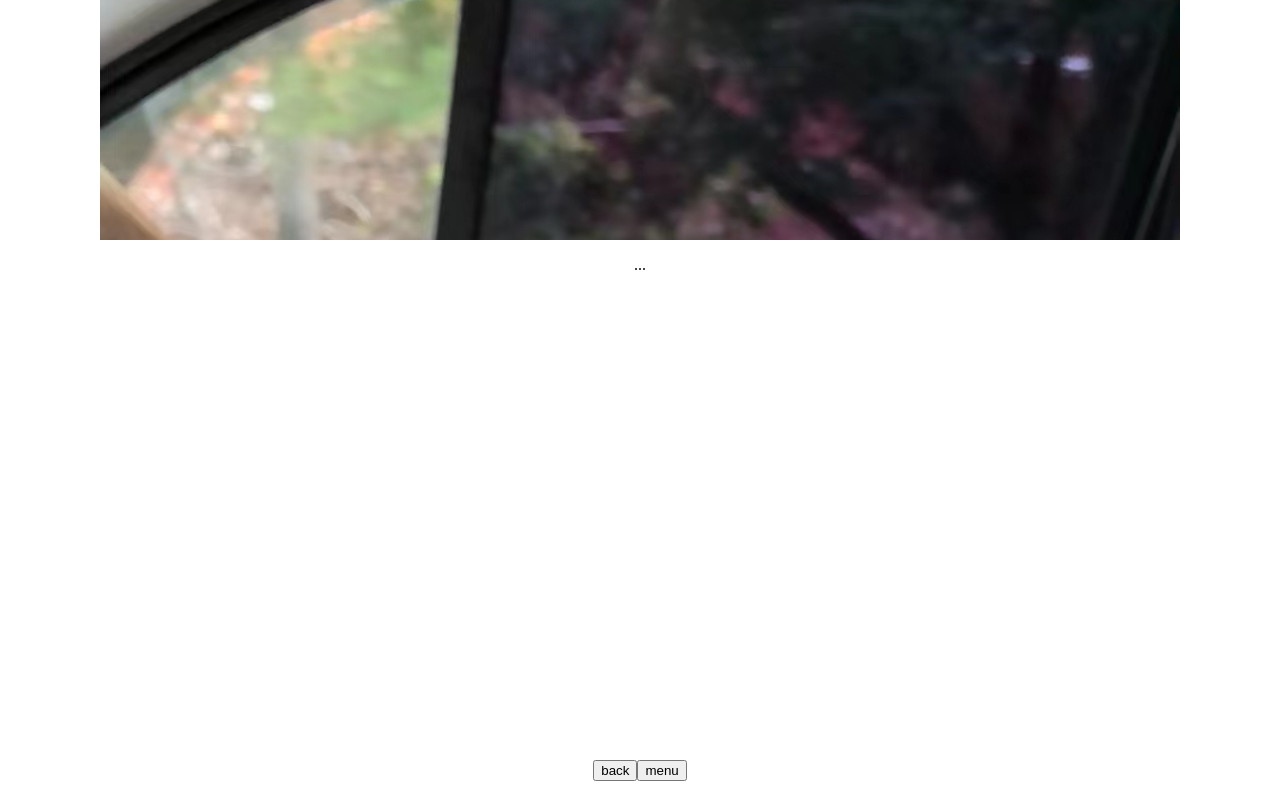
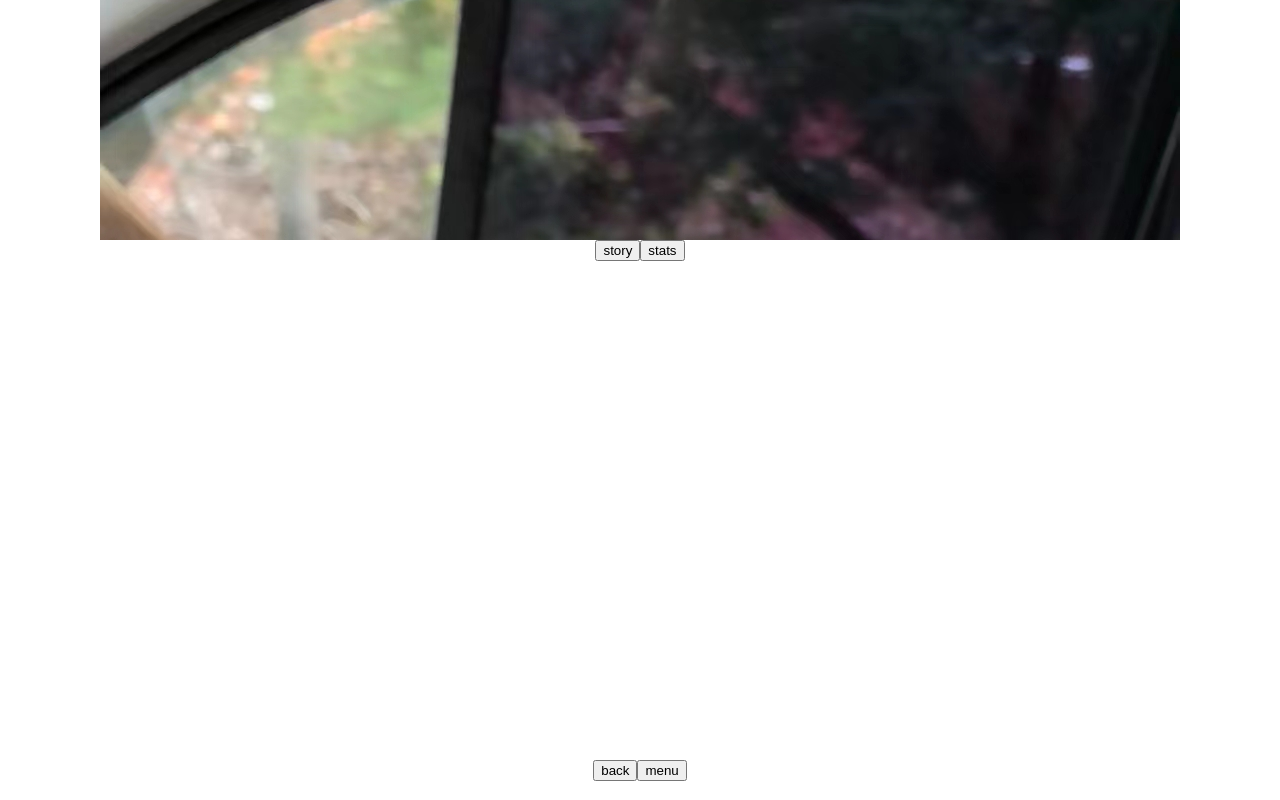
Before and after one commit to Dale146/portfolio, a React (Create React App) app: page / in a window 1280 px wide. Both pictures are taken after a click on the button "menu". Built offline with nearby package versions, Linux system fonts and the light colour scheme.

Commit message:
update show component functions

```diff
--- a/src/Pages/About.js
+++ b/src/Pages/About.js
@@ -1,36 +1,61 @@
-import React from "react";
-import { useState } from "react";
+import React, { useState } from "react";
 import Mystats from "../components/stats";
 import Story from "../components/story";
 import Mymenu from "../components/menu";
-
 import tian from "../images/tiantian.jpg";
 
 const About = () => {
+    // set show menu to false
+    const [showMenu, setShowMenu] = useState(false);
+    // set hideContent to true
+    const [hideContent, setHideContent] = useState(true);
+    // initial component parameter is null
+    const [selectedComponent, setSelectedComponent] = useState(null);
 
+    // run function when menu is clicked
+    const displayComponent = (component) => {
+        // make initial content only display once.
+        setHideContent(false);
+        // make component display or hide with each click
+        setShowMenu(!showMenu);
+        // set the selected component string from the MENU component.
+        setSelectedComponent(component);
+    };
 
     return (
         <div className="about">
             <div className="about-container">
 
                 <section className="image-container">
-                <img src={tian} alt="tiantian"/>
-
+                    <img src={tian} alt="tiantian"/>
                 </section>
 
                 <section className="content">
+                    {/* give class if true/false */}
+                    <div className={`${hideContent ? "initial-content" : "hide-initial-content"}`}>
+
                     <p>...</p>
-                    <Mystats/>
-                    <Story/>
-                    <Mymenu/>
+
+                    </div>
+
+                     {/* give class if true/false */}
+                    <div className={`${showMenu ? "show-component" : "hide-component"}`}>
+                        <Mymenu onSelectComponent={displayComponent} />
+                    </div>
+
+                    {/* if selectedComponent === "value", display the component */}
+                    {selectedComponent === "story" && <Story />}
+                    {selectedComponent === "stats" && <Mystats />}
                 </section>
+
                 <section className="bottom-nav">
                     <button>back</button>
-                    <button>menu</button>
+                    {/* give the value of null */}
+                    <button onClick={() => displayComponent(null)}>menu</button>
                 </section>
             </div>
         </div>
-    )
+    );
 }
 
 export default About;
--- a/src/Styles/_about.scss
+++ b/src/Styles/_about.scss
@@ -25,12 +25,20 @@
 
 }
 
-.content .my-stats,
-.my-story,
-.my-menu{
-    display: none;
-}
+
 
 .show-component{
     display: block;
 }
+
+.hide-component{
+    display: none;
+}
+
+.hide{
+    display: none;
+}
+
+.hide-initial-content{
+    display: none;
+}
--- a/src/components/menu.js
+++ b/src/components/menu.js
@@ -1,14 +1,17 @@
 import React from "react";
 
-const Mymenu = () => {
+const Mymenu = ({ onSelectComponent }) => {
 
+    const handleButtonClick = (component) => {
+        onSelectComponent(component);
+    };
 
     return (
         <div className="my-menu">
-            <button>story</button>
-            <button>stats</button>
+            <button onClick={() => handleButtonClick("story")}>story</button>
+            <button onClick={() => handleButtonClick("stats")}>stats</button>
         </div>
-    )
+    );
 };
 
-export default  Mymenu;
+export default Mymenu;
```
